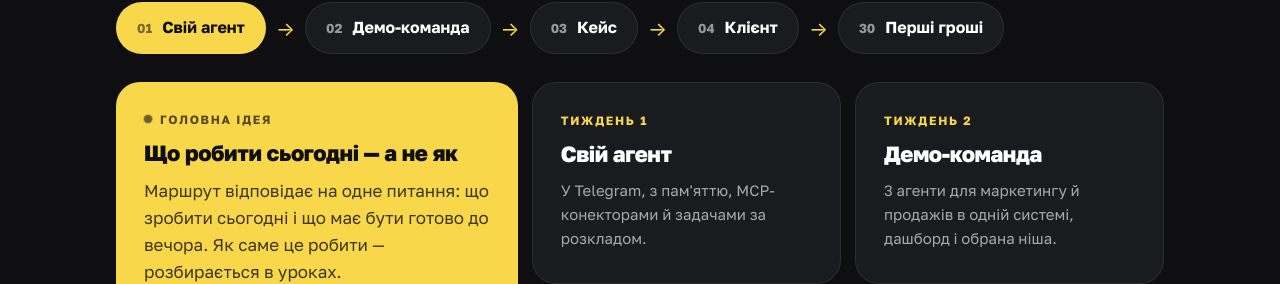
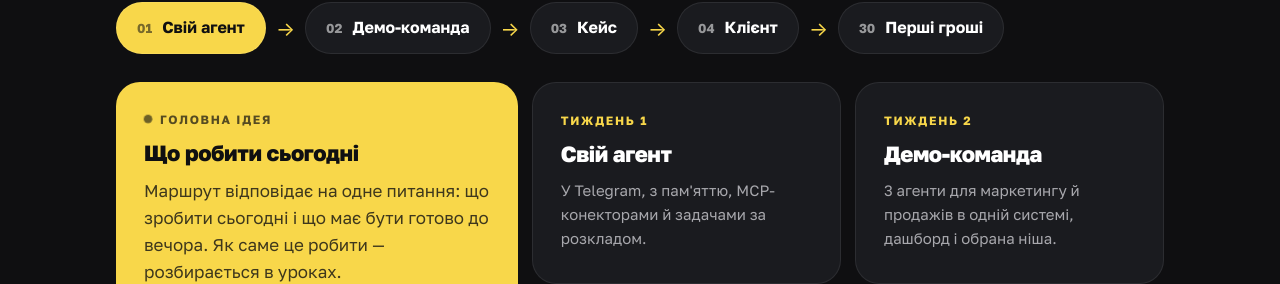
Before and after one commit to berenray/ai-lab_, a plain HTML site: page guides/roadmap/index.html in a window 1280 px wide. Shown: the part 1380-1664 px from the top of the page. Drawn offline with Linux system fonts and the light colour scheme; a web font is replaced by a local one.

Commit message:
Маршрут: прибрано «а не як» із заголовка
Co-Authored-By: Claude Opus 5.5 <noreply@anthropic.com>

```diff
--- a/guides/roadmap/index.html
+++ b/guides/roadmap/index.html
@@ -472,7 +472,7 @@ a.cd:hover{background:var(--gold-wash)}a.cd.c:hover{background:var(--gold-muted)
     <div class="node"><b>30</b>Перші гроші</div>
   </div>
   <div class="bento">
-    <div class="bc big reveal"><div><div class="role">Головна ідея</div><h3>Що робити сьогодні — а не як</h3>
+    <div class="bc big reveal"><div><div class="role">Головна ідея</div><h3>Що робити сьогодні</h3>
       <p>Маршрут відповідає на одне питання: що зробити сьогодні і що має бути готово до вечора. Як саме це робити — розбирається в уроках.</p></div>
       <div class="digest-mini" id="digestMini">
         <div class="dl" style="transition-delay:.1s"><b>День 09</b> · Агент 1: AI-таргетолог</div>
```
